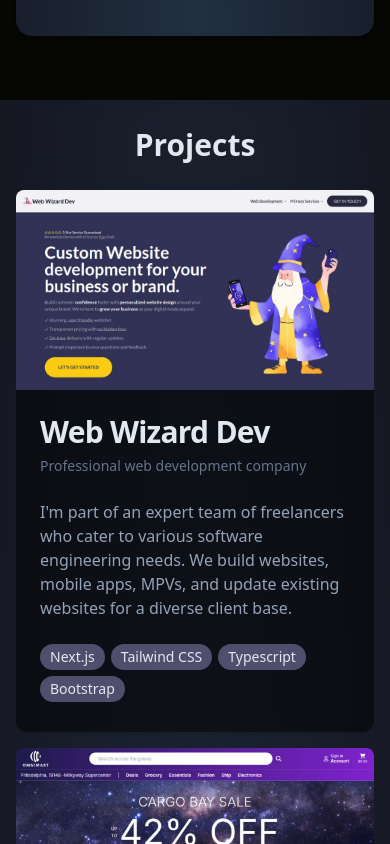
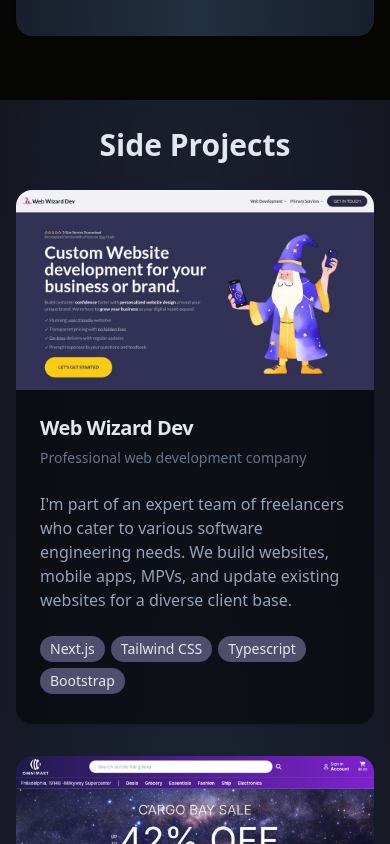
Before and after one commit to zackhanni/zachary.works, a Next.js app: page / in a window 390 px wide. Shown: the part 2320-3164 px from the top of the page. Built offline with nearby package versions, Linux system fonts and the light colour scheme.

Commit message:
revamped projects section. spacing

```diff
--- a/app/components/Projects.tsx
+++ b/app/components/Projects.tsx
@@ -20,10 +20,10 @@
       id="projects"
       className="radial-gradient flex flex-col justify-center items-center pb-16"
     >
-      <div className="container">
-        <SectionHeader title="Projects" />
+      <div className="container max-w-screen-xl">
+        <SectionHeader title="Side Projects" />
 
-        <div className="grid grid-cols-1 md:grid-cols-2 lg:grid-cols-3 gap-4 overflow-hidden">
+        <div className="place-items-center grid grid-cols-1 md:grid-cols-2 lg:grid-cols-3 gap-8 overflow-hidden">
           <ProjectCard
             image="/web-wizard-dev.jpeg"
             link="https://www.webwizarddev.com/"
@@ -156,12 +156,12 @@
 
   return (
     <Card
-      className={`border-0 text-[#94A3B8] bg-black/50 hover:bg-black/40 group ${
+      className={`sm:max-w-[352px] h-full border-0 text-[#94A3B8] bg-black/50 hover:bg-black/40 group rounded-2xl ${
         inView ? "show" : "hide"
       }`}
       ref={ref}
     >
-      <div className="overflow-hidden rounded-t-lg">
+      <div className="overflow-hidden rounded-t-2xl">
         <Link href={link} target="_blank">
           <Image
             src={image}
@@ -174,13 +174,13 @@
       </div>
       <div className="h-full">
         <CardHeader>
-          <CardTitle className="text-slate-200 text-3xl">{title}</CardTitle>
-          <CardDescription className="text-slate-500">
+          <CardTitle className="text-slate-200 text-xl">{title}</CardTitle>
+          <CardDescription className=" text-slate-500">
             {description}
           </CardDescription>
         </CardHeader>
         <CardContent>
-          <p className="">{content}</p>
+          <p>{content}</p>
         </CardContent>
         <CardFooter className="mt-auto">
           {/* <p>{footer}</p> */}
```
